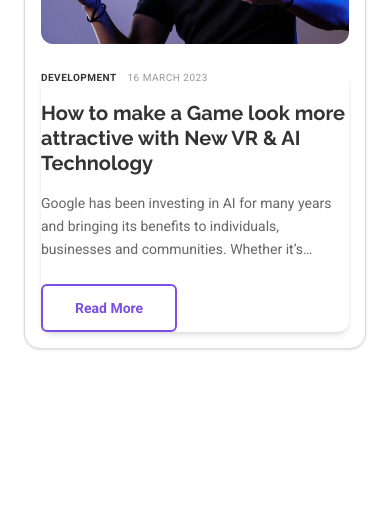
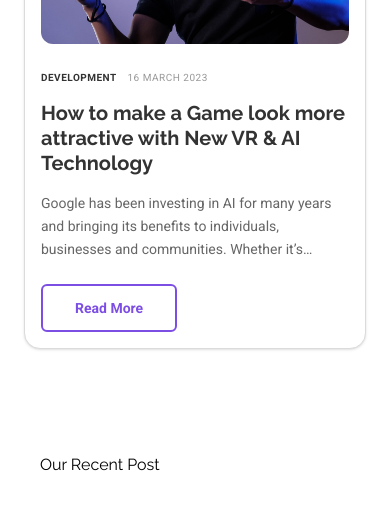
Before and after one commit to OleksandrStrunkin/nextjs-postgres-blog, a Next.js app: page / in a window 390 px wide. Shown: the part 306-816 px from the top of the page. Built offline with nearby package versions, Linux system fonts and the light colour scheme.

Commit message:
Add BlogSection component and update Home layout to include it

```diff
--- a/app/page.tsx
+++ b/app/page.tsx
@@ -1,13 +1,15 @@
 
 import FeaturedPost from "@/components/FeaturedPost";
 import HeroSection from "@/components/HeroSection";
+import BlogSection from "@/components/BlogSection";
 
 export default function Home() {
   return (
     <div>
       <main className="mx-auto">
         {/* <HeroSection /> */}
-        <FeaturedPost/>
+        <FeaturedPost />
+        <BlogSection />
       </main>
     </div>
   );
--- /dev/null
+++ b/components/BlogSection.tsx
@@ -0,0 +1,11 @@
+export default function BlogSection() {
+    return (
+      <>
+        <section className="mx-auto w-full max-w-310 p-6 mt-10">
+          <div className="flex flex-col md:block p-4">
+            <h2>Our Recent Post</h2>
+          </div>
+        </section>
+      </>
+    );
+}
--- a/components/FeaturedPost.tsx
+++ b/components/FeaturedPost.tsx
@@ -15,10 +15,7 @@ export default function FeaturedPost() {
         </div>
         <div
           className="
-            /* Мобілка: відносно картинки, невеликий відступ зверху */
-            relative mx-auto bg-white mt-6.5 rounded-xl shadow-md
-
-            /* Десктоп: накладається на картинку праворуч */
+            relative mx-auto bg-white mt-6.5 rounded-xl
             md:absolute md:mt-0 md:-bottom-[24%] md:right-0 md:w-165 md:h-64.5 md:p-5 md:shadow-xl
           "
         >
```
